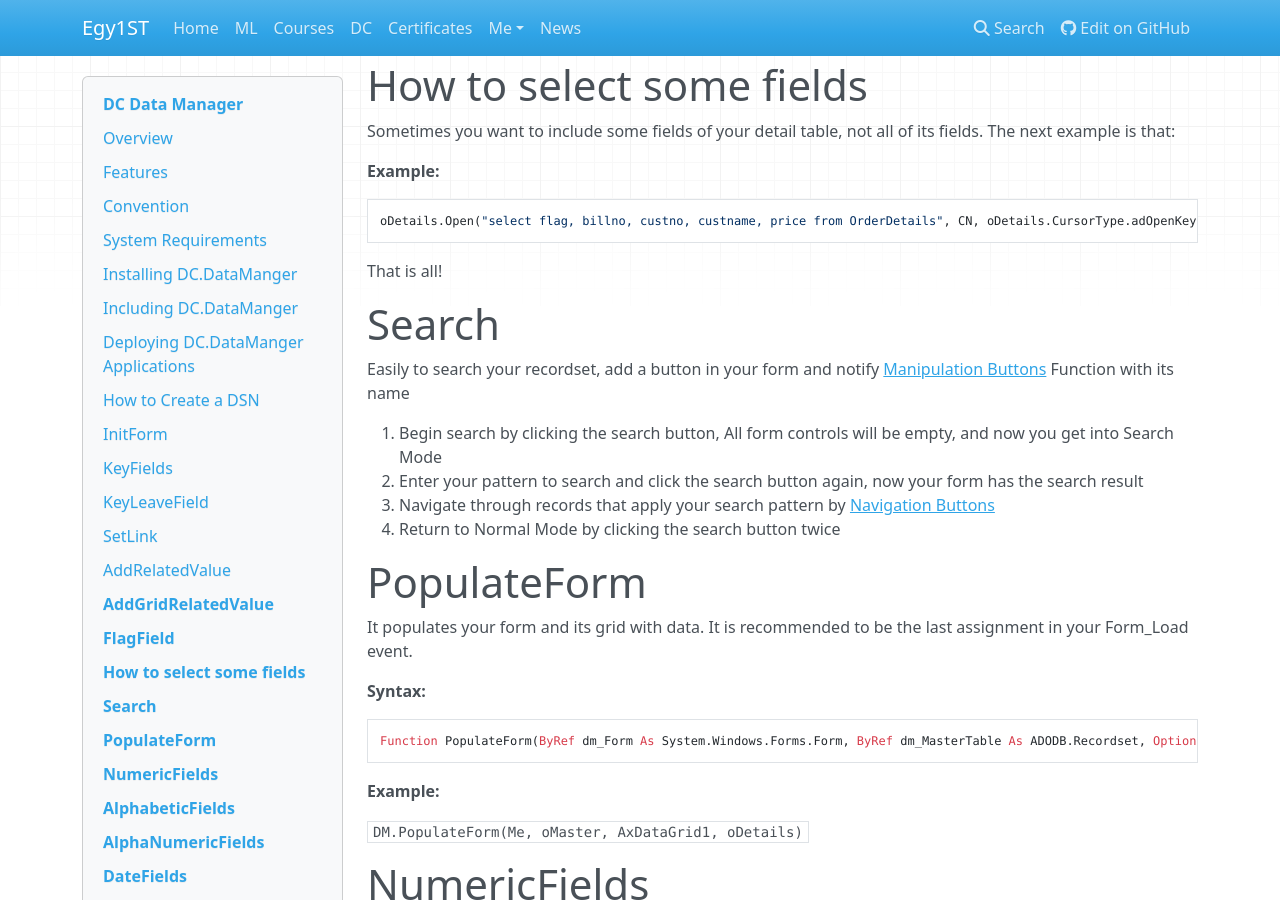
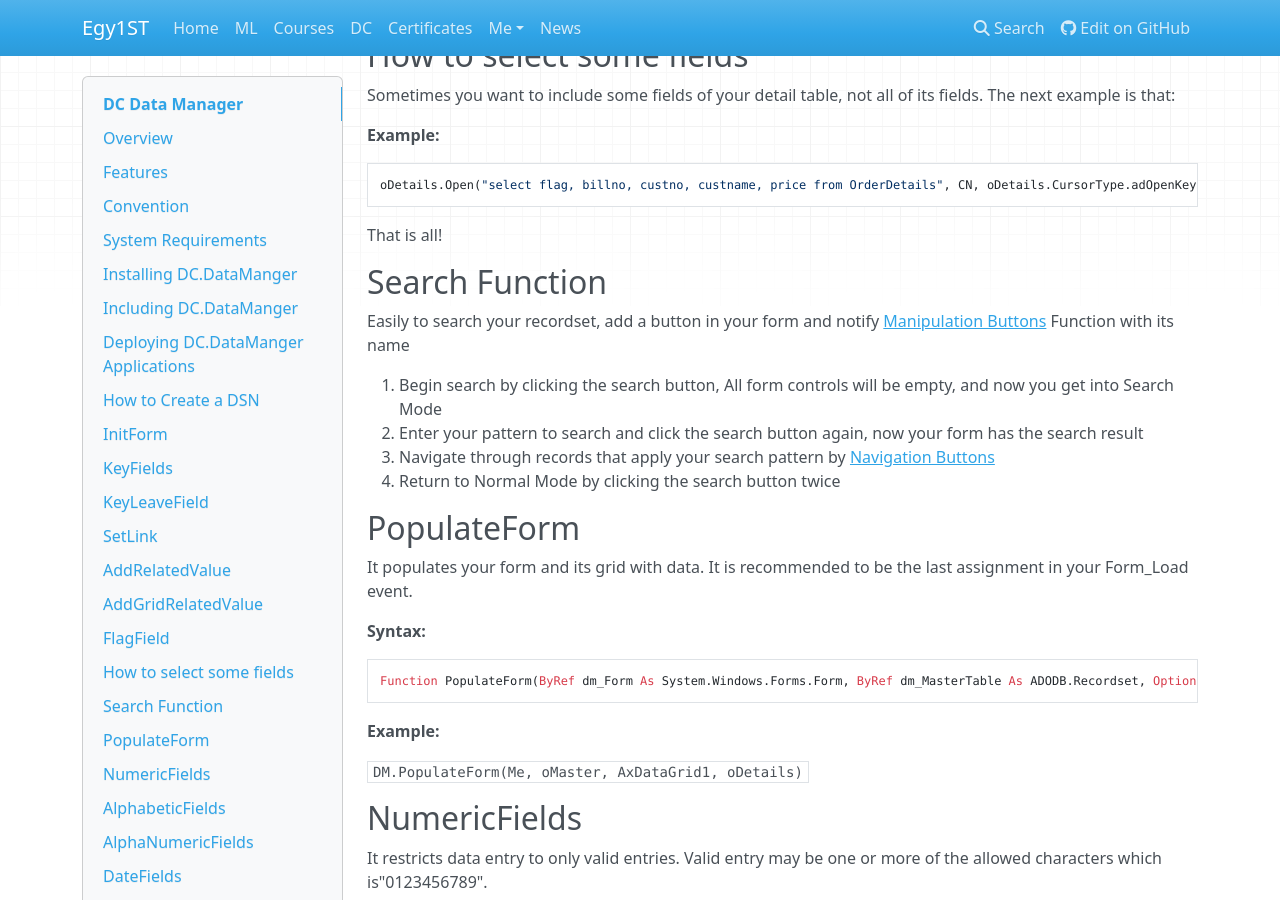
Before and after one commit to egy1st/zerobytes-mkdocs, an MkDocs documentation site: the page built from docs/dc/data-manager/index.md, in a window 1280 px wide and 900 px high, scrolled down 6142 px. Built offline with MkDocs 1.6.1, drawn with Linux system fonts in a browser that asks for light colours; nearby versions of some CDN libraries.

Commit message:
Update index.md

````diff
--- a/docs/dc/data-manager/index.md
+++ b/docs/dc/data-manager/index.md
@@ -229,7 +229,7 @@
 `DM.AddRelatedValue("Customers", "CustomerID", "CustomerID", "CustomerName", "xCustomerName", 3)`
 
 
-# AddGridRelatedValue
+## AddGridRelatedValue
 
 It retrieve the related value to your grid field code. Assume you save Productt_Code in your Detail recordset. When you retrieve data you also want to get Product_Name from the Products table. AddRelatedValue Function does that for you easily.
 
@@ -249,7 +249,7 @@
 DM.AddGridRelatedValue("Products", "ProductID", "ProductID", "ProductName", "ProductName", 2)
 ```
 
-# FlagField
+## FlagField
 
 Sometimes you use a table that involves multiple tables within, such as a "Personal" table which can involve "Customers", "Suppliers", "Debits", and "Credits" with different flag keys. You can assign the value "1" for Customers, assign the value "2" for Suppliers, and so on. The rest of the fields are the same.
 
@@ -265,7 +265,7 @@
 
 `DM.FlafField("Flag","Flag","2")`
 
-# How to select some fields
+## How to select some fields
 
 Sometimes you want to include some fields of your detail table, not all of its fields. The next example is that:
 
@@ -277,7 +277,7 @@
 
 That is all!
 
-# Search
+## Search Function
 
 Easily to search your recordset, add a button in your form and notify [Manipulation Buttons](#chmtopic34) Function with its name
 
@@ -286,7 +286,7 @@
 3. Navigate through records that apply your search pattern by [Navigation Buttons](#chmtopic34)
 4. Return to Normal Mode by clicking the search button twice
 
-# PopulateForm
+## PopulateForm
 
 It populates your form and its grid with data. It is recommended to be the last assignment in your Form_Load event.
 
@@ -300,7 +300,7 @@
 
 `DM.PopulateForm(Me, oMaster, AxDataGrid1, oDetails)`
 
-# NumericFields
+## NumericFields
 
 It restricts data entry to only valid entries. Valid entry may be one or more of the allowed characters which is"0123456789".
 
@@ -314,7 +314,7 @@
 
 `DM.NumericFields("CustomerID", "OrderId", "ShipVia")`
 
-# AlphabeticFields
+## AlphabeticFields
 
 It restricts data entry to only valid entries. Valid entry may be one or more of the allowed characters which are "abcdefghijklmnopqrstuvwxyz" additional to upper case "ABCDEFGHIJKLMNOPQRSTUVWXYZ".
 
@@ -328,7 +328,7 @@
 
 `DM.NumericFields("FirstName", "FamilyName")`
 
-# AlphaNumericFields
+## AlphaNumericFields
 
 It restricts data entry to only valid entries. Valid entry may be one or more of the allowed characters which is"abcdefghijklmnopqrstuvwxyz" and upper case "ABCDEFGHIJKLMNOPQRSTUVWXYZ" additional to numeric characters "0123456789".
 
@@ -342,7 +342,7 @@
 
 `DM.NumericFields("Address")`
 
-# DateFields
+## DateFields
 
 It restricts data entry to only valid entries. Valid entry may be one or more of the allowed characters which are "0123456789" additional to "/-\" characters. When you leave the edited Textbox if the data entry is not a date you will be notified by changing the forecolor to red color until you re-edit it correctly.
 
@@ -358,7 +358,7 @@
 
 `DM.DateFields("OrderDate")`
 
-# DecimalFields
+## DecimalFields
 
 It restricts data entry to only valid entries. Valid entry may be one or more of the allowed characters which are "0123456789" additional to decimal point '.'. Data entry will be formatted by n decimal places defined in [DecimalPlaces](#chmtopic30) Function. When you leave the edited Textbox if the data entry is not a date you will be notified by changing forecolor to red color until you re-edit it correctly.
 
@@ -374,7 +374,7 @@
 
 `DM.DecimalFields("Freight")`
 
-# SpecialChars
+## SpecialChars
 
 It restricts data entry to only valid entries. Valid entry may be one or more of the characters which are contained in its parameter.
 
@@ -386,7 +386,7 @@
 
 `DM.SpecialChars ("YyNn")`
 
-# SpecialCharsFields
+## SpecialCharsFields
 
 It restricts data entry to only valid entries. Valid entry may be one or more of the characters that are contained in the [SpecialChars](#chmtopic25) function.
 
@@ -400,7 +400,7 @@
 
 `DM.SpecialCharsFields ("Married")`
 
-# RequiredFields
+## RequiredFields
 
 It assigns the fields in your Recordset which can not be empty.
 
@@ -414,7 +414,7 @@
 
 `DM.RequiredFields("OrderId+OrderDate+CustomerId")`
 
-# LowerCaseFields
+## LowerCaseFields
 
 It converts all characters to lowercase.
 
@@ -428,7 +428,7 @@
 
 `DM.LowerCaseFields ("SupplierName")`
 
-# UpperCaseFields
+## UpperCaseFields
 
 It converts all characters to upper case.
 
@@ -442,7 +442,7 @@
 
 `DM.UpperCaseFields ("ProductName")`
 
-# DecimalPlaces
+## DecimalPlaces
 
 It formats numbers by making it in the decimal state with n places which you define in your function.
 
@@ -454,7 +454,7 @@
 
 `DM.DecimalPlaces(2)`
 
-# FirstCharOnlyFields
+## FirstCharOnlyFields
 
 It converts only the First character to upper case.
 
@@ -468,7 +468,7 @@
 
 `DM.FirstCharOnlyFields ("CustomerName")`
 
-# FirstCharOfWordsFields
+## FirstCharOfWordsFields
 
 It converts the First character of every word to upper case.
 
@@ -482,7 +482,7 @@
 
 `DM.FirstCharOfWordsFields("CustomerName")`
 
-# PrepareImageButtons
+## PrepareImageButtons
 
 Your Data Form have [Navigation](#chmtopic34) & [Manipulation](#chmtopic35) Buttons. You can assign changeable icons for each button, additionally, you can assign a motion for each button if you put the third parameter to true, all you need is:
 
@@ -530,7 +530,7 @@
 Where `aImage` is your array holding icons. The third parameter indicates that you wish to show motion with each button.
 
 
-# NavigationButtons
+## NavigationButtons
 
 Assign Navigation Buttons names so that DC DataManger does all required with it
 
@@ -548,7 +548,7 @@
 
 `DM.NavigationButtons("FirstButton", "PrevButton", "NextButton", "LastButton")`
 
-# ManipulationButtons
+## ManipulationButtons
 
 Assign Manipulation Buttons names so that DC DataManger do all required with it
 
@@ -566,7 +566,7 @@
 
 `DM.ManipulationButtons("OkButton", "NewButton", "DeleteButton", "ExitButton", "SearchButton")`
 
-# Sensitive F1 DataHelp
+## Sensitive F1 DataHelp
 
 When you [AddRelatedValue](#chmtopic14)and your focus is located in the control defined in the str_Control (which is the control name) parameter you get 2 magic advantages.
 
@@ -578,7 +578,7 @@
 1. When you leave this control you will retrieve respected value related to this control value
 2. When you press the F1 Key this will trigger the DataHelp Browser filled with the table defined in the str_Table parameter, you can select any row by double-clicking it , this will close the DataHelp Browser and assign the data selected to the column defined in the str_GridRetColumn parameter
 
-# Sensitive F12 Help
+## Sensitive F12 Help
 
 When you press F12 Key, this triggers a sensitive help,this requires:
 
@@ -606,7 +606,7 @@
 
 **Note:** To change your form text put the form name in both the field tag and id
 
-# TranslateForm
+## TranslateForm
 
 We support Multi-Language Applications, you can use the same application with different languages. All you need is:
 
@@ -640,7 +640,7 @@
 
 This will populate your form text and all its labels with your translation in the field "Languge3" in the table "Multilanguage"
 
-# FlipForm
+## FlipForm
 
 We support Eastern languages Arabic, Chinese, and so on. So we support right to left alignment and orientation, we rotate form horizontally 180
 
@@ -660,7 +660,7 @@
 
 This will load the Arabic language which is located in field language 2, and flip the form horizontally and align text from right to left.
 
-# Right2Left
+## Right2Left
 
 We support Eastern languages so we align all your text right if you want.
 
@@ -672,7 +672,7 @@
 
 `DM.Right2Left(True)`
 
-# EnableReturnKey
+## EnableReturnKey
 
 Enable you to navigate through controls with the Return key as with the tab key.
 
@@ -684,11 +684,11 @@
 
 `DM.EnableReturnKey(True)`
 
-# Configuration Utility
+## Configuration Utility
 
 We supply you with Configuration Utility which enables you to assign your own language used with DC.DataManger
 
-# Tutorial
+## Tutorial
 
 This tutorial describes most of the features supported by DC.DataManger. Also, you can refer to the project example which is installed by default into C:\Program Files\Dynamic Components\Data Manger\Tutorial\
 
````
